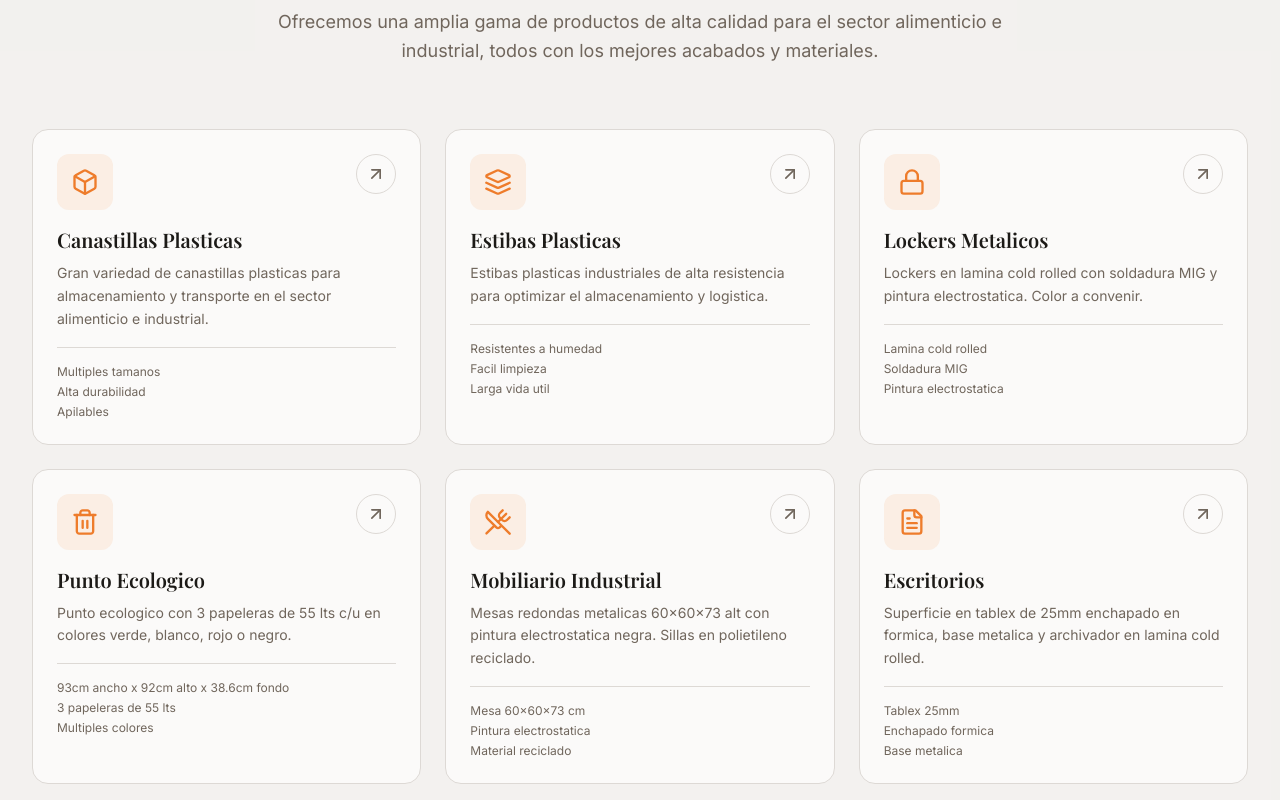
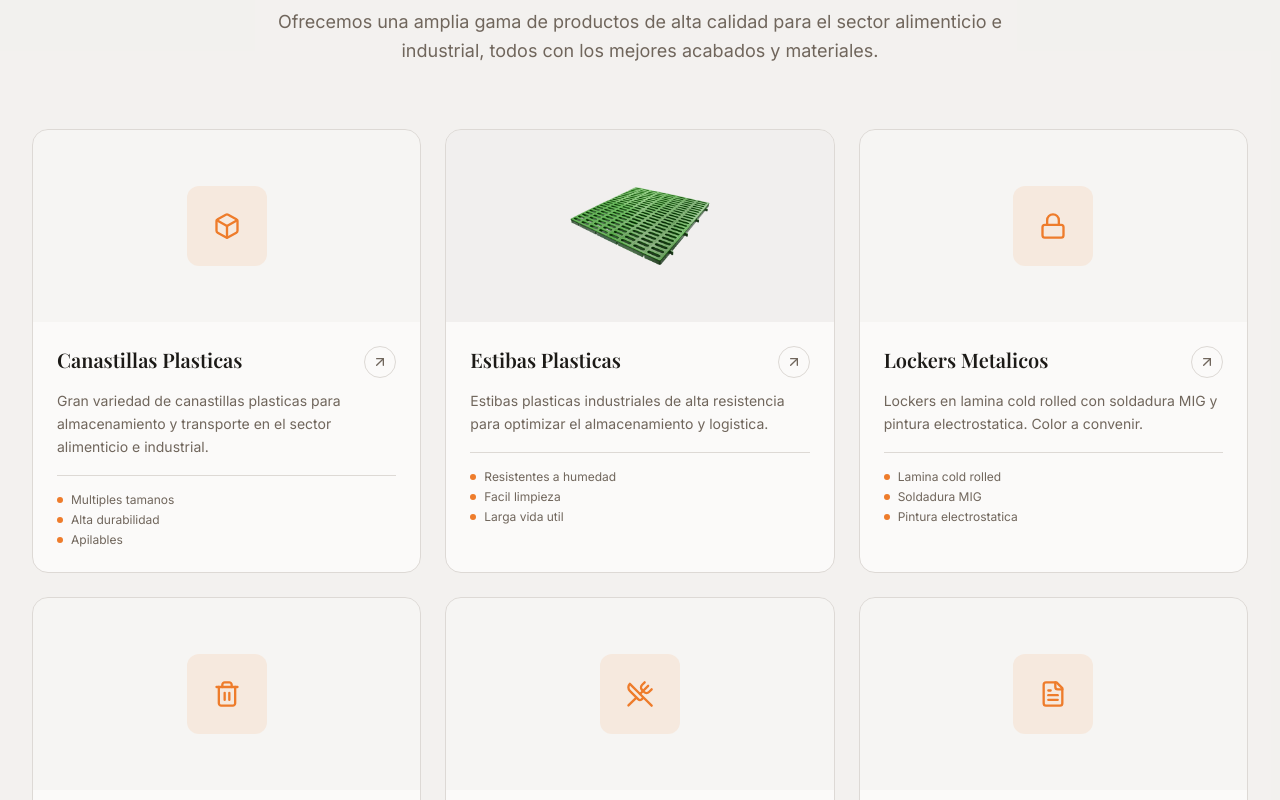
Before and after one commit to brandonecheverry/canastillas-remates, a Next.js app: page / in a window 1280 px wide. Shown: the part 1220-2020 px from the top of the page. Built offline with nearby package versions, Linux system fonts and the light colour scheme; a web font is replaced by a local one.

Commit message:
feat: add image support to ProductCard
Update ProductCard to display images or placeholders.

```diff
--- a/components/product-card.tsx
+++ b/components/product-card.tsx
@@ -1,3 +1,4 @@
+import Image from "next/image"
 import { ArrowUpRight } from "lucide-react"
 
 interface ProductCardProps {
@@ -5,28 +6,45 @@ interface ProductCardProps {
   description: string
   icon: React.ReactNode
   specs?: string[]
+  image?: string
 }
 
-export function ProductCard({ title, description, icon, specs }: ProductCardProps) {
+export function ProductCard({ title, description, icon, specs, image }: ProductCardProps) {
   return (
-    <div className="group bg-card border border-border rounded-2xl p-6 hover:border-primary/50 transition-all duration-300 hover:shadow-lg">
-      <div className="flex items-start justify-between mb-4">
-        <div className="w-14 h-14 bg-primary/10 rounded-xl flex items-center justify-center text-primary">
+    <div className="group bg-card border border-border rounded-2xl overflow-hidden hover:border-primary/50 transition-all duration-300 hover:shadow-lg">
+      {image ? (
+        <div className="relative h-48 bg-muted/50">
+          <Image
+            src={image}
+            alt={title}
+            fill
+            className="object-contain p-4"
+          />
+        </div>
+      ) : (
+        <div className="h-48 bg-muted/30 flex items-center justify-center">
+          <div className="w-20 h-20 bg-primary/10 rounded-xl flex items-center justify-center text-primary">
             {icon}
           </div>
-        <div className="w-10 h-10 rounded-full border border-border flex items-center justify-center group-hover:bg-primary group-hover:border-primary transition-colors">
-          <ArrowUpRight className="w-5 h-5 text-muted-foreground group-hover:text-primary-foreground transition-colors" />
+        </div>
+      )}
+
+      <div className="p-6">
+        <div className="flex items-start justify-between mb-3">
+          <h3 className="font-serif text-xl font-semibold text-foreground">{title}</h3>
+          <div className="w-8 h-8 rounded-full border border-border flex items-center justify-center group-hover:bg-primary group-hover:border-primary transition-colors flex-shrink-0">
+            <ArrowUpRight className="w-4 h-4 text-muted-foreground group-hover:text-primary-foreground transition-colors" />
           </div>
         </div>
 
-      <h3 className="font-serif text-xl font-semibold text-foreground mb-2">{title}</h3>
         <p className="text-muted-foreground text-sm leading-relaxed mb-4">{description}</p>
 
         {specs && specs.length > 0 && (
           <div className="pt-4 border-t border-border">
             <ul className="space-y-1">
               {specs.map((spec, index) => (
-              <li key={index} className="text-xs text-muted-foreground">
+                <li key={index} className="text-xs text-muted-foreground flex items-center gap-2">
+                  <span className="w-1.5 h-1.5 bg-primary rounded-full flex-shrink-0" />
                   {spec}
                 </li>
               ))}
@@ -34,5 +52,6 @@ export function ProductCard({ title, description, icon, specs }: ProductCardProp
           </div>
         )}
       </div>
+    </div>
   )
 }
--- a/components/products.tsx
+++ b/components/products.tsx
@@ -25,6 +25,7 @@ const products = [
       "Estibas plasticas industriales de alta resistencia para optimizar el almacenamiento y logistica.",
     icon: <Layers className="w-7 h-7" />,
     specs: ["Resistentes a humedad", "Facil limpieza", "Larga vida util"],
+    image: "/images/estiba.png",
   },
   {
     title: "Lockers Metalicos",
@@ -102,6 +103,7 @@ export function Products() {
               description={product.description}
               icon={product.icon}
               specs={product.specs}
+              image={product.image}
             />
           ))}
         </div>
```
Also changed, not shown: public/images/estiba.png (added). Lines whose indentation alone changed are shown as unchanged.
